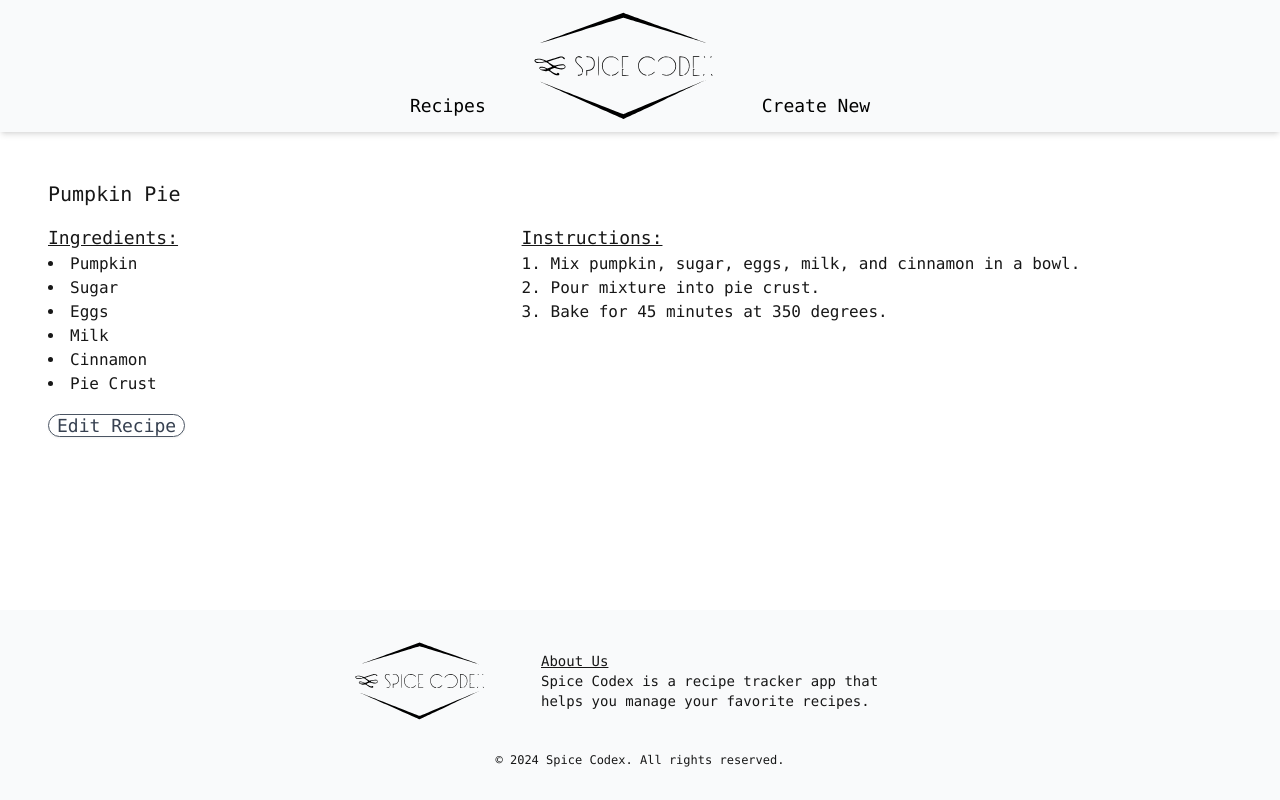
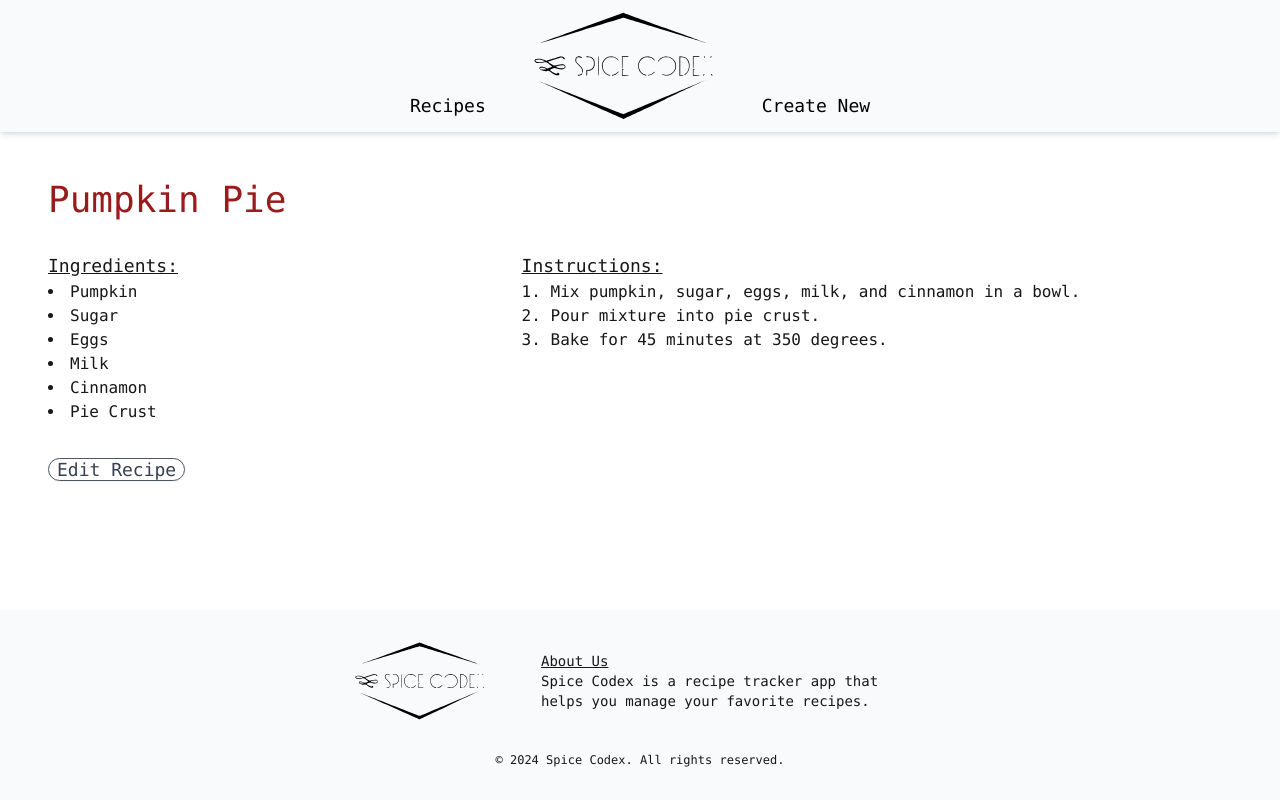
Before and after one commit to noahminds/recipe-tracker, a Next.js app: page /recipes/1 in a window 1280 px wide. Built offline with nearby package versions, Linux system fonts and the light colour scheme.

Commit message:
Style recipe page

```diff
--- a/src/app/recipes/[slug]/page.tsx
+++ b/src/app/recipes/[slug]/page.tsx
@@ -30,11 +30,8 @@ export default function RecipePage({ params }: RecipePageProps) {
 
     return (
         <main>
-            <article className="flex flex-col space-y-4 p-8">
-                <h1 className="text-xl">{recipe.title}</h1>
-
-                {/* TODO: Add image */}
-
+            <article className="flex flex-col space-y-8 p-8">
+                <h1 className="text-4xl text-red-800">{recipe.title}</h1>
                 <section className="grid grid-cols-5">
                     <div aria-label="Ingredients">
                         <h2 className="text-lg font-medium underline">Ingredients:</h2>
```
